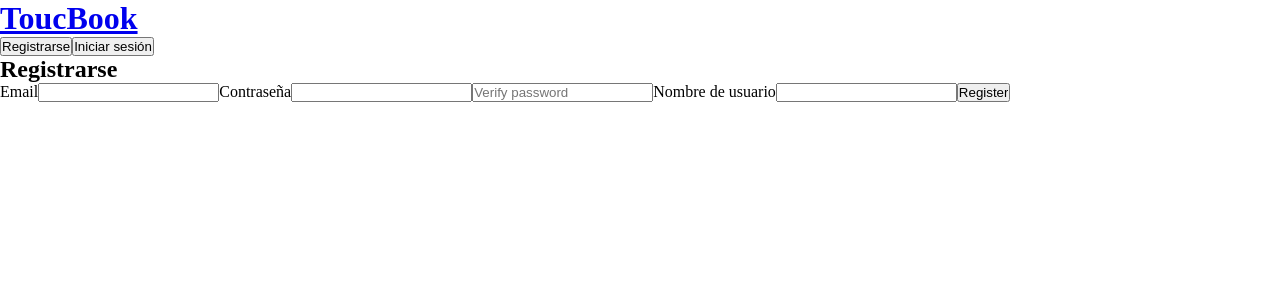
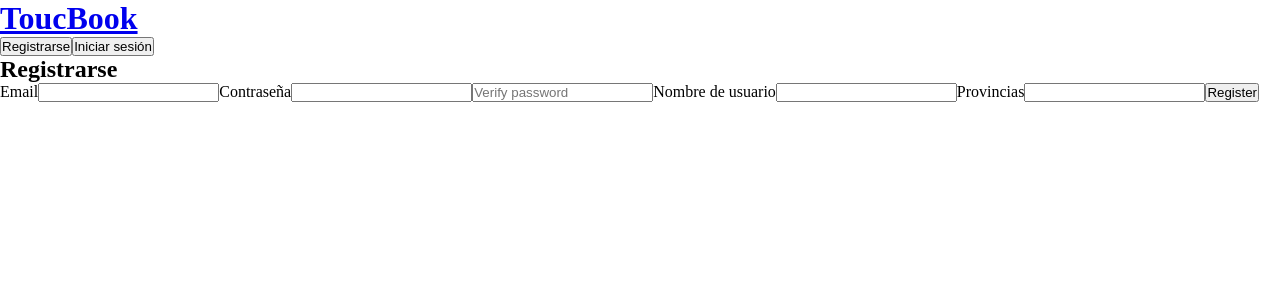
Before and after one commit to Rou97/ToucBook, a React (Create React App) app in the folder app/: page /register in a window 1280 px wide. Shown: the top 300 px of the page. Built offline with nearby package versions, Linux system fonts and the light colour scheme; no server answers.

Commit message:
Añadido provincia al Usuario

```diff
--- a/app/src/App.js
+++ b/app/src/App.js
@@ -10,6 +10,7 @@ import Login from "./components/auth/Login";
 import Register from "./components/auth/Register";
 import UserContext from "./context/UserContext";
 import Library from "./components/pages/Library";
+import Match from "./components/pages/Match";
 
 import "./style.css";
 
@@ -59,6 +60,7 @@ export default function App() {
                             <Route path="/searchBookResult" component={SearchBookResult} />
                             <Route path="/bookinfo" component={BookInfo} />
                             <Route path="/library" component={Library} />
+                            <Route path="/match" component={Match} />
                         </Switch>
                     </div>
                 </UserContext.Provider>
--- a/app/src/components/auth/Register.js
+++ b/app/src/components/auth/Register.js
@@ -8,6 +8,7 @@ export default function Register() {
     const [password, setPassword] = useState();
     const [passwordCheck, setPasswordCheck] = useState();
     const [displayName, setDisplayName] = useState();
+    const [provincia, setProvincias] = useState();
     const [setError] = useState();
 
     const { setUserData } = useContext(UserContext);
@@ -15,9 +16,10 @@ export default function Register() {
 
     const submit = async (e) => {
         e.preventDefault();
+        console.log(e);
 
         try {
-            const newUser = { email, password, passwordCheck, displayName };
+            const newUser = { email, password, passwordCheck, displayName, provincia };
             console.log(newUser);
             await Axios.post("http://localhost:5000/users/register", newUser);
             const loginRes = await Axios.post("http://localhost:5000/users/login", {
@@ -63,6 +65,20 @@ export default function Register() {
                     onChange={(e) => setDisplayName(e.target.value)}
                 />
 
+                <label>
+                    Provincias
+                <input
+                        list="provincias"
+                        name="provincias"
+                        onChange={(e) => setProvincias(e.target.value)}
+                    />
+                </label>
+                <datalist id="provincias">
+                    <option value="Madrid" />
+                    <option value="Barcelona" />
+                </datalist>
+
+
                 <input type="submit" value="Register" />
             </form>
         </div>
--- a/app/src/components/pages/Home.js
+++ b/app/src/components/pages/Home.js
@@ -13,13 +13,13 @@ export default function Home() {
                     <h1>Bienvenido {userData.user.displayName}</h1>
                     <p>Hola</p>
                     <Link to="/searchBook">Buscador de libros</Link>
-                    {/* <Link to="/library" >Biblioteca</Link> */}
                     <Link to={{
                         pathname: '/library',
                         state: {
                             data: userData.user
                         }
                     }}>Biblioteca</Link>
+                    <Link to="/match" >Match</Link>
 
                 </div>
             ) : (
--- /dev/null
+++ b/app/src/components/pages/Match.js
@@ -0,0 +1,9 @@
+import React from 'react'
+
+export default function Match() {
+    return (
+        <div>
+            Match
+        </div>
+    )
+}
--- a/models/userModel.js
+++ b/models/userModel.js
@@ -4,6 +4,7 @@ const userSchema = new mongoose.Schema({
     email: { type: String, required: true, unique: true },
     password: { type: String, required: true, minlength: 5 },
     displayName: { type: String },
+    provincia: { type: String }
 });
 
 module.exports = User = mongoose.model("user", userSchema);
--- a/routes/userRouter.js
+++ b/routes/userRouter.js
@@ -6,7 +6,7 @@ const User = require("../models/userModel");
 
 router.post("/register", async (req, res) => {
     try {
-        let { email, password, passwordCheck, displayName } = req.body;
+        let { email, password, passwordCheck, displayName, provincia } = req.body;
 
         // validate
 
@@ -36,6 +36,7 @@ router.post("/register", async (req, res) => {
             email,
             password: passwordHash,
             displayName,
+            provincia
         });
         const savedUser = await newUser.save();
         res.json(savedUser);
```
